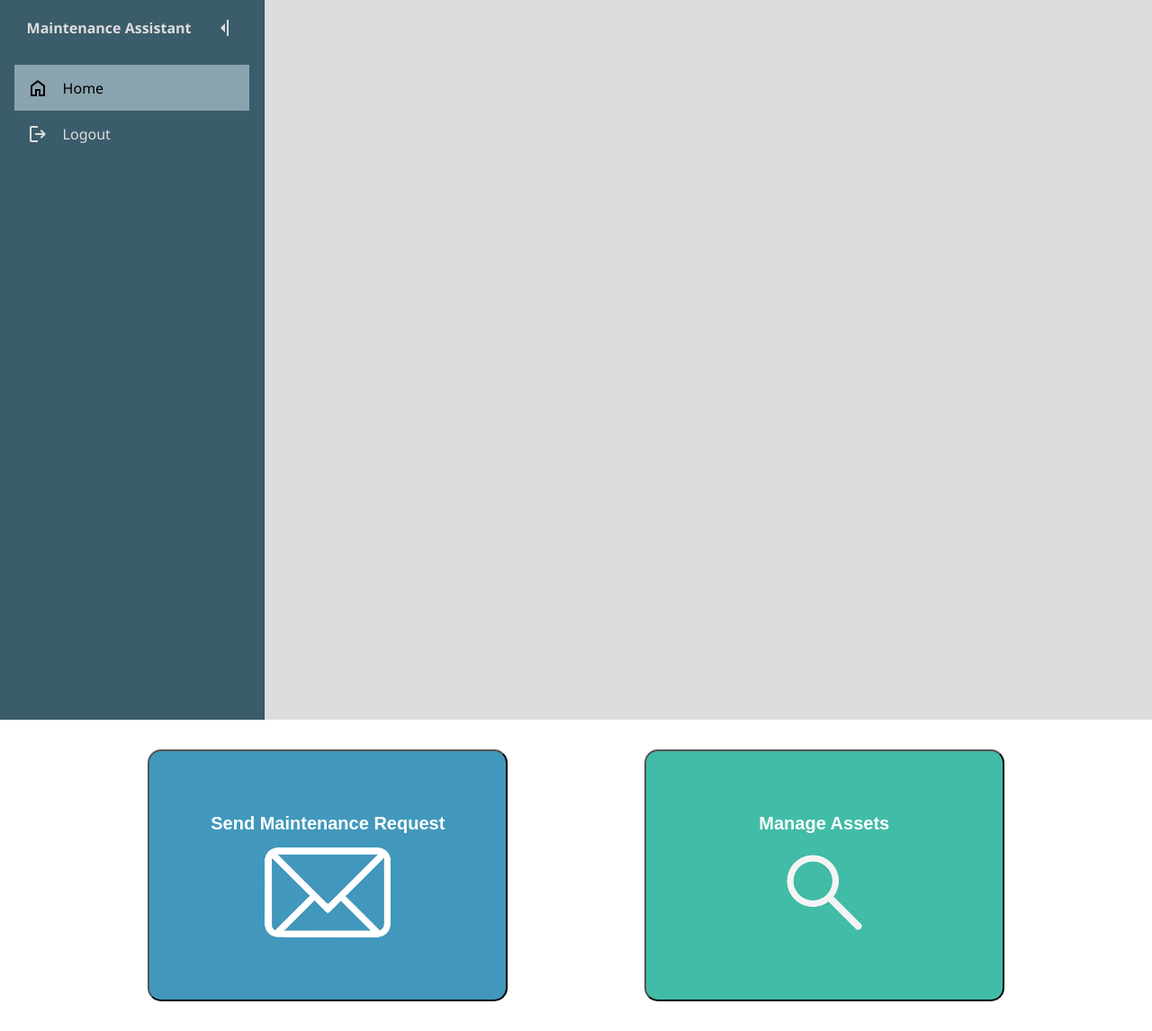
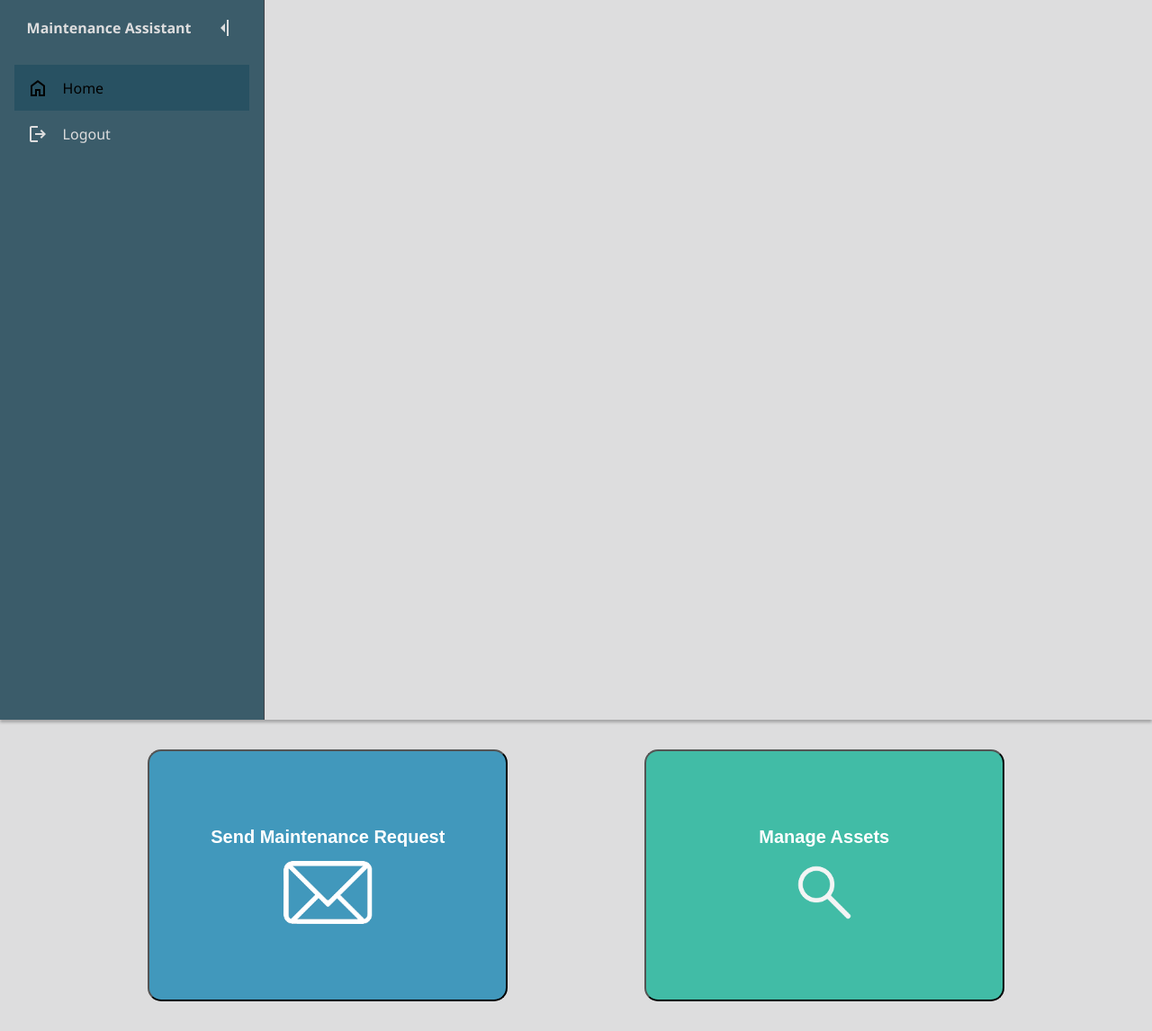
Before and after one commit to Str-Josh/MaintenanceAssistant, a Flask app: page /director-dashboard in a window 1280 px wide. Shown: the whole page at 90% size. Run offline with Flask 3, Linux system fonts and the light colour scheme; the visitor is signed in with stand-in values (Sample User, id 1).

Commit message:
adjusting home page (director)

```diff
--- a/templates/pages/Director/DirectorHome.html
+++ b/templates/pages/Director/DirectorHome.html
@@ -4,8 +4,9 @@
 <head>
     <title>Home</title>
     <link rel="stylesheet" href="/static/pages/Director/DirectorHome_styles.css">
+    <link rel="stylesheet" href="/static/stylesheet_orig.css">
 </head>
-<body>
+<body class="truebody">
     <div class="buttons">
         <button type="button" onclick="window.location.href='/send-request'" class="request buttonStyle" >
             <h2>Send Maintenance Request</h2><br>
```
